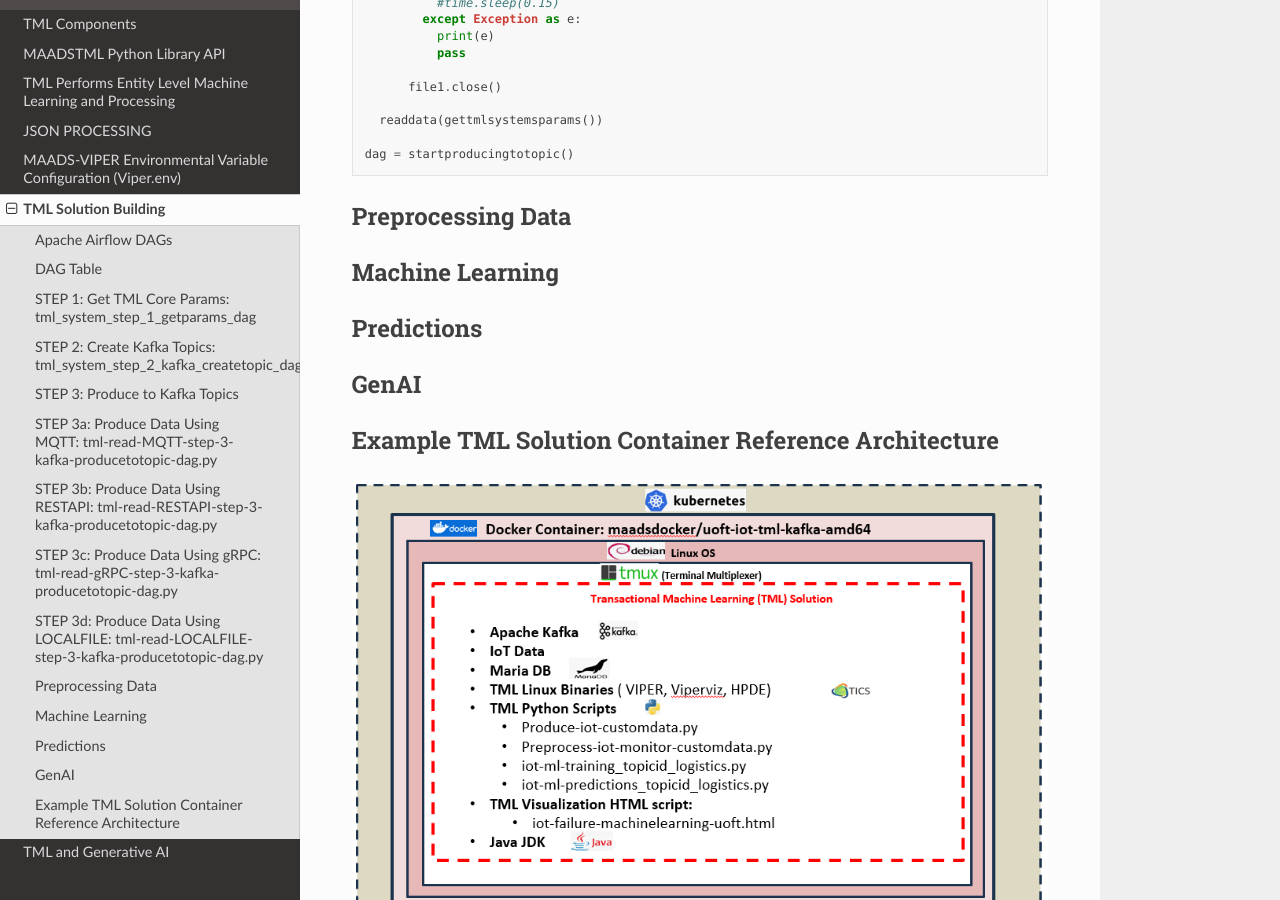
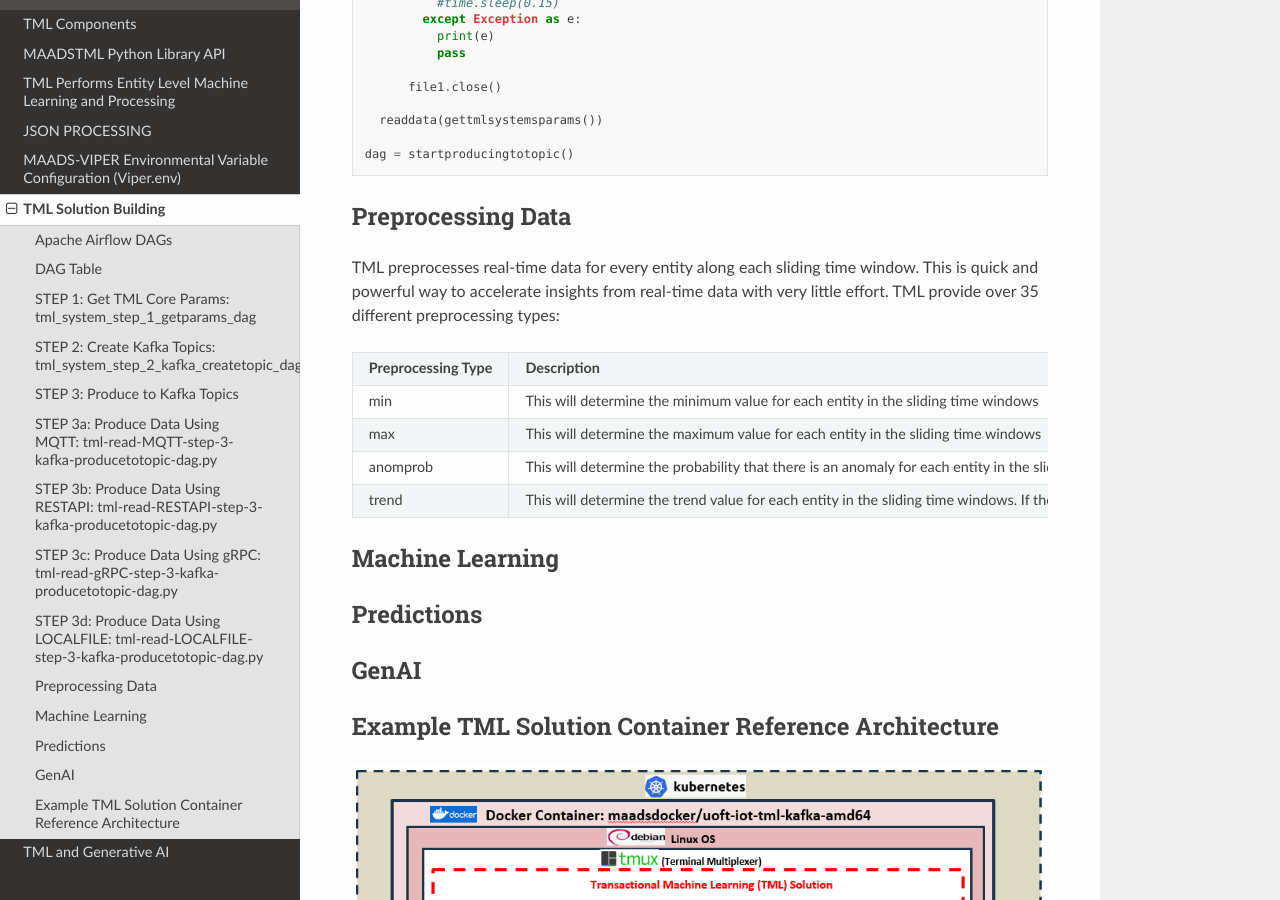
Before and after one commit to smaurice101/readthedocs, a Sphinx documentation site: the page built from docs/source/tmlbuilds.rst, in a window 1280 px wide and 900 px high, scrolled down 12553 px. Built offline with Sphinx 7.4.7 and the Read the Docs theme 2.0.0, drawn with Linux system fonts in a browser that asks for light colours.

Commit message:
Update tmlbuilds.rst

```diff
--- a/docs/source/tmlbuilds.rst
+++ b/docs/source/tmlbuilds.rst
@@ -727,6 +727,22 @@
 Preprocessing Data
 -----------------
 
+TML preprocesses real-time data for every entity along each sliding time window.  This is quick and powerful way to accelerate insights from real-time data with very little effort.  TML provide over 35 different preprocessing types:
+
+.. list-table::
+
+   * - **Preprocessing Type**
+     - **Description**
+   * - min
+     - This will determine the minimum value for each entity in the sliding time windows
+   * - max
+     - This will determine the maximum value for each entity in the sliding time windows
+   * - anomprob
+     - This will determine the probability that there is an anomaly for each entity in the sliding time windows
+   * - trend
+     - This will determine the trend value for each entity in the sliding time windows.  If the trend value is less than zero then
+       data in the sliding time window is decreasing, if trend value is greater than zero then it is increasing.
+
 Machine Learning
 -------------------
 
```
